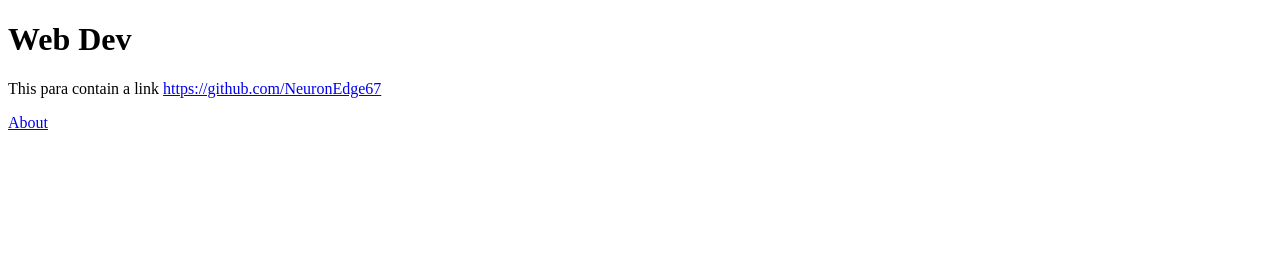
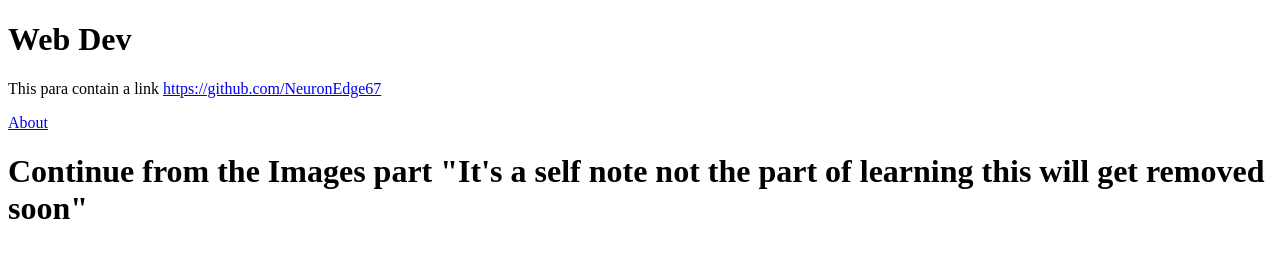
Before and after one commit to NeuronEdge67/Web-dev-learning, a plain HTML site: page index.html in a window 1280 px wide. Drawn offline with Linux system fonts and the light colour scheme.

Commit message:
that's it for today

```diff
--- a/index.html
+++ b/index.html
@@ -12,6 +12,7 @@
             <a href="https://github.com/NeuronEdge67" target="_blank" rel="noreferrer">https://github.com/NeuronEdge67</a>
         </p>
         <p><a href=".\pages\about.html">About</a></p>
+        <h1>Continue from the Images part "It's a self note not the part of learning this will get removed soon"</h1>
     </div>
 </body>
 </html>
```
